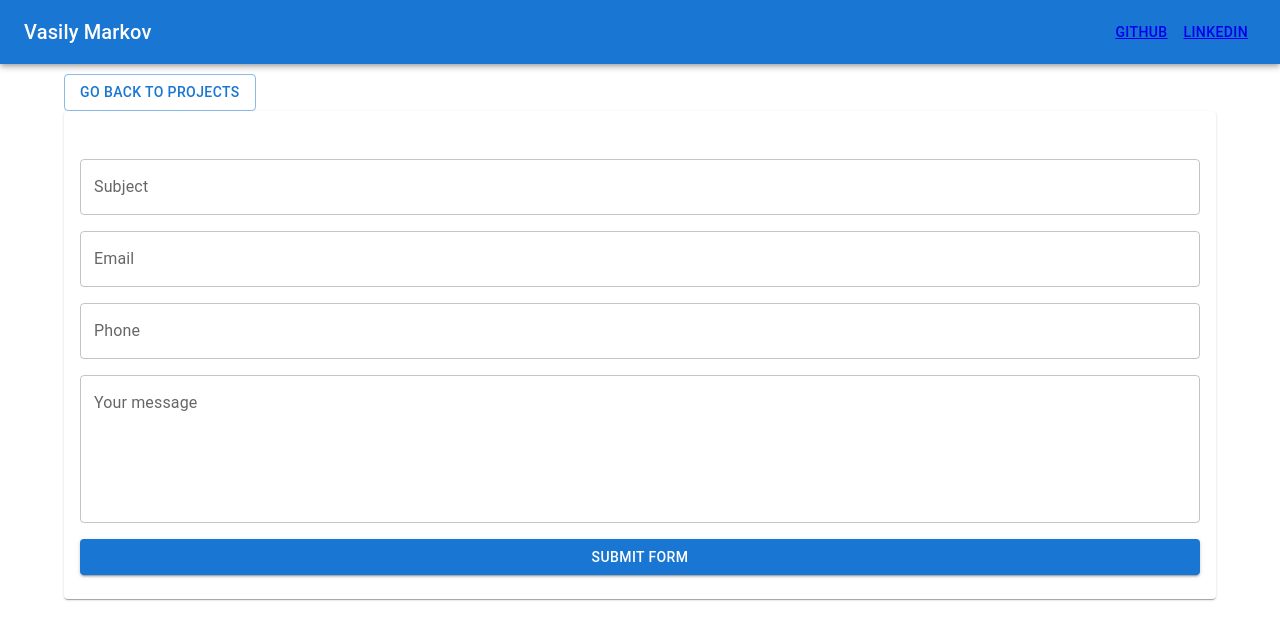
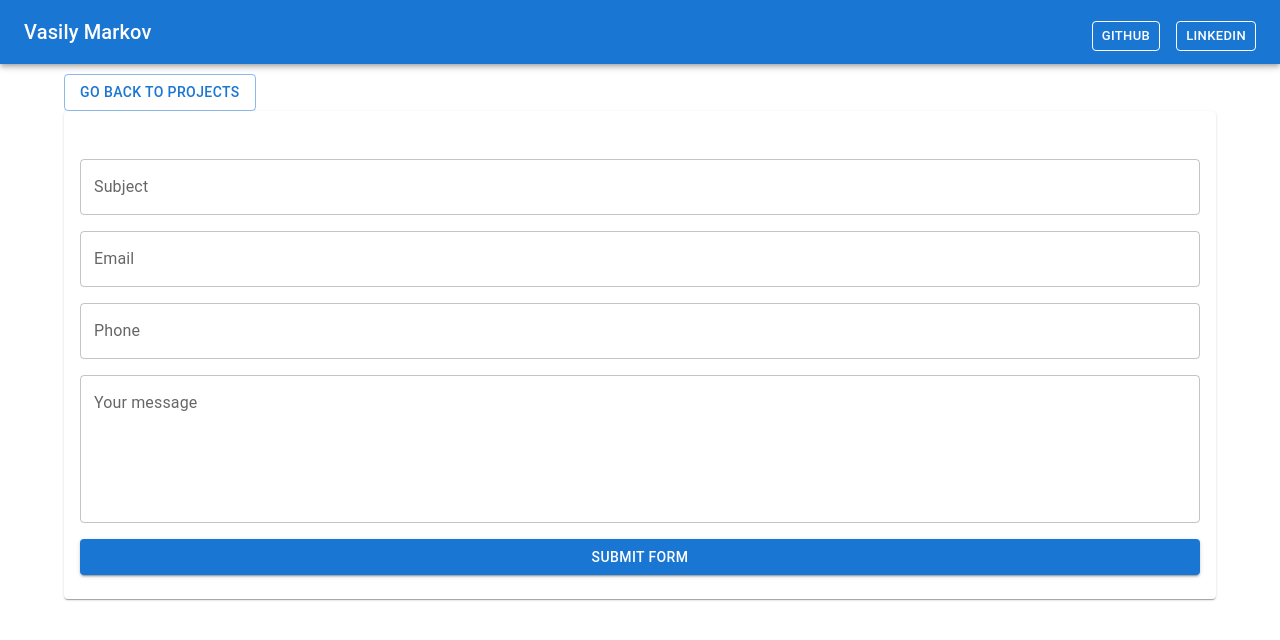
Before and after one commit to Vasily93/portfolio-website, a Next.js app: page /contact in a window 1280 px wide. Shown: the top 640 px of the page. Built offline with nearby package versions, Linux system fonts and the light colour scheme.

Commit message:
styled header links

```diff
--- a/pages/_app.js
+++ b/pages/_app.js
@@ -1,10 +1,11 @@
+import AppBar from '@mui/material/AppBar';
 import App from 'next/app';
-import AppBar from '@mui/material/AppBar';
 import Button from '@mui/material/Button';
 import CssBaseline from '@mui/material/CssBaseline';
 import Box from '@mui/material/Box';
 import Toolbar from '@mui/material/Toolbar';
 import Typography from '@mui/material/Typography';
+import { Stack } from '@mui/material';
 import { createTheme, ThemeProvider } from '@mui/material/styles';
 
 const theme = createTheme();
@@ -20,16 +21,20 @@ function MyApp({ Component, pageProps }) {
                         <Typography variant="h6" component="div" sx={{ flexGrow: 1 }}>
                             Vasily Markov
                         </Typography>
-                        <Button color="inherit">
-                            <a href='https://github.com/Vasily93' target='_blank'>
-                                Github
-                            </a>
-                        </Button>
-                        <Button color="inherit">
-                            <a href='https://www.linkedin.com/in/vasily-markov/' target='_blank'>
-                                LinkedIn
-                            </a>
-                        </Button>
+                        <Stack
+                            sx={{ pt: 1 }}
+                            direction="row"
+                            spacing={2}>
+
+                            <Button  size="small" color="inherit" variant="outlined"
+                                href="https://github.com/Vasily93"
+                                >GitHub
+                            </Button>
+                            <Button size="small" color="inherit" variant="outlined"
+                                href='https://www.linkedin.com/in/vasily-markov/'
+                                >LinkedIn
+                            </Button>
+                        </Stack>
                         </Toolbar>
                     </AppBar>
                 </Box>
@@ -39,10 +44,4 @@ function MyApp({ Component, pageProps }) {
     )
   }
 
-//   MyApp.getInitialProps = async (appContext) => {
-//     const appProps = await App.getInitialProps(appContext);
-
-//     return { ...appProps }
-//   }
-
   export default MyApp;
--- a/pages/index.js
+++ b/pages/index.js
@@ -8,8 +8,6 @@ import Container from '@mui/material/Container';
 import ProjectCard from '../components/ProjectCard';
 import { Client } from '@notionhq/client';
 import Link from 'next/link';
-import CVModal from '../components/CVModal';
-
 
 export default function Album({ results, cv }) {
   return (
@@ -47,7 +45,6 @@ export default function Album({ results, cv }) {
               <Link href='/resume'>
                 <Button variant="contained">My Resume</Button>
               </Link>
-              {/* <CVModal cv={cv}/> */}
             </Stack>
           </Container>
         </Box>
```
Also changed, not shown: components/CVModal.js (deleted, +0 -39 lines), components/PdfLoader.js (+5 -2 lines).
